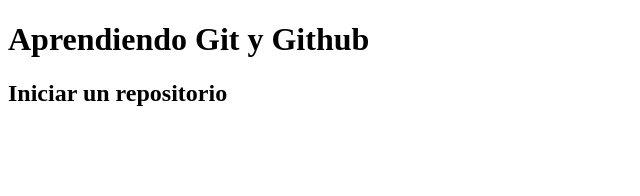
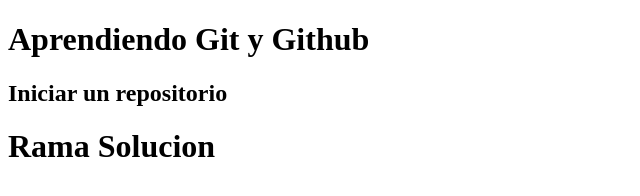
Before and after one commit to AdrianaGamboa123/mi-repositorio, a plain HTML site: page index.html in a window 1280 px wide. Shown: the whole page, without its empty margins (0-640 px from the left). Drawn offline with Linux system fonts and the light colour scheme.

Commit message:
Agregue una linea

```diff
--- a/index.html
+++ b/index.html
@@ -8,5 +8,8 @@
 <body>
     <h1>Aprendiendo Git y Github</h1>
     <h2>Iniciar un repositorio</h2>
+
+    <h1>Rama Solucion</h1>
+
 </body>
 </html>
```
